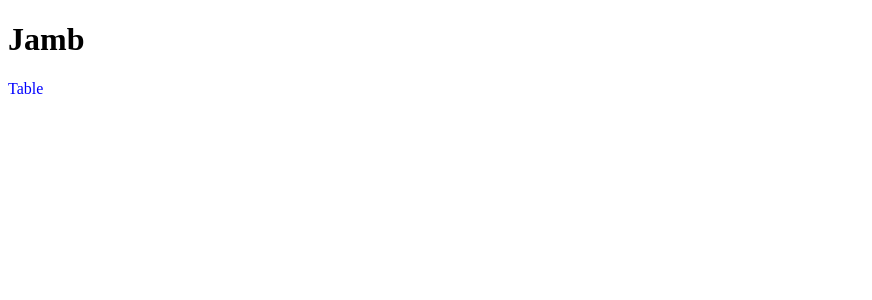
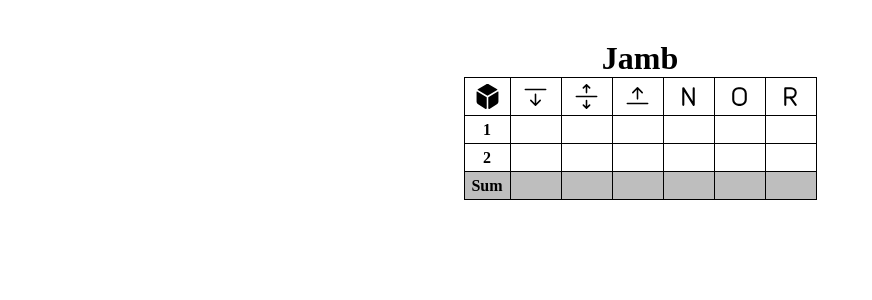
Before and after one commit to PavlePetrovic/Jamb, a React (Create React App) app: page / in a window 1280 px wide. Shown: the top 300 px of the page, without its empty margins (0-872 px from the left). Built offline with nearby package versions, Linux system fonts and the light colour scheme.

Commit message:
Table set up (#2)
* Table row component setup

* Update table setup

```diff
--- a/package.json
+++ b/package.json
@@ -8,6 +8,7 @@
     "@testing-library/user-event": "^13.5.0",
     "react": "^18.2.0",
     "react-dom": "^18.2.0",
+    "react-icons": "^4.7.1",
     "react-scripts": "5.0.1",
     "sass": "^1.56.1",
     "scss": "^0.2.4",
--- a/src/App.js
+++ b/src/App.js
@@ -1,8 +1,10 @@
-import Table from "./components/Table";
+import Table from "./components/Table/Table";
+
+import styles from './App.module.scss'
 
 function App() {
   return (
-    <div className="App">
+    <div className={styles.App}>
       <h1>Jamb</h1>
       <Table />
     </div>
--- /dev/null
+++ b/src/App.module.scss
@@ -0,0 +1,12 @@
+*{
+   box-sizing: border-box;
+   margin: 0;
+   padding: 0;
+}
+
+.App{
+   display: flex;
+   flex-direction: column;
+   align-items: center;
+   padding-top: 40px;
+}
--- a/src/components/Table.jsx
+++ /dev/null
@@ -1,11 +0,0 @@
-import React from 'react'
-
-import classes from './Table.module.scss'
-
-const Table = () => {
-  return (
-    <div className={classes.tableTest}>Table</div>
-  )
-}
-
-export default Table
--- a/src/components/Table.module.scss
+++ /dev/null
@@ -1,3 +0,0 @@
-.tableTest{
-   color: blue;
-}
--- /dev/null
+++ b/src/components/Table/Table.jsx
@@ -0,0 +1,62 @@
+import React from 'react'
+
+import { BsArrowsExpand, BsArrowBarDown, BsArrowBarUp } from 'react-icons/bs'
+import { TbLetterN, TbLetterO, TbLetterR } from 'react-icons/tb'
+import { FaDiceD6 } from 'react-icons/fa'
+import styles from './Table.module.scss'
+import TableRow from './TableRow/TableRow'
+
+const Table = () => {
+  return (
+    <>
+      <table>
+        <thead>
+          <tr>
+            <th>
+              <div className={styles['table-th-aligner']}>
+                <FaDiceD6 />
+              </div>
+            </th>
+            <th>
+              <div className={styles['table-th-aligner']}>
+                <BsArrowBarDown />
+              </div>
+            </th>
+            <th>
+              <div className={styles['table-th-aligner']}>
+                <BsArrowsExpand />
+              </div>
+            </th>
+            <th>
+              <div className={styles['table-th-aligner']}>
+                <BsArrowBarUp />
+              </div>
+            </th>
+            <th>
+              <div className={styles['table-th-aligner']}>
+                <TbLetterN />
+              </div>
+            </th>
+            <th>
+              <div className={styles['table-th-aligner']}>
+                <TbLetterO />
+              </div>
+            </th>
+            <th>
+              <div className={styles['table-th-aligner']}>
+                <TbLetterR />
+              </div>
+            </th>
+          </tr>
+        </thead>
+        <tbody>
+          <TableRow rowType='1' />
+          <TableRow rowType='2' />
+          <TableRow rowType='Sum' sum={true}/>
+        </tbody>
+      </table>
+    </>
+  )
+}
+
+export default Table
--- /dev/null
+++ b/src/components/Table/Table.module.scss
@@ -0,0 +1,25 @@
+table{
+   border-collapse: collapse;
+   text-align: center;
+   border-radius: 15px;
+
+   thead {
+      tr {
+         .table-th-aligner {
+            display: flex;
+            align-items: center;
+            justify-content: center;
+            font-size: 25px;
+         }
+
+         th {
+            padding: 6px;
+            padding-inline: 10px;
+         }
+      }
+   }
+}
+
+table, th, td {
+   border: 1px solid black;
+}
--- /dev/null
+++ b/src/components/Table/TableRow/TableRow.jsx
@@ -0,0 +1,43 @@
+import React from 'react'
+
+import styles from './TableRow.module.scss'
+
+const TableRow = (props) => {
+  return (
+   <tr className={props.sum ? styles['table-row-sum'] : ''}>
+      <th>{props.rowType}</th>
+      <td>
+         <div>
+            <input type="text"/>
+         </div>
+      </td>
+      <td>
+         <div>
+            <input type="text"/>
+         </div>
+      </td>
+      <td>
+         <div>
+            <input type="text"/>
+         </div>
+      </td>
+      <td>
+         <div>
+            <input type="text"/>
+         </div>
+      </td>
+      <td>
+         <div>
+            <input type="text"/>
+         </div>
+      </td>
+      <td>
+         <div>
+            <input type="text"/>
+         </div>
+      </td>
+   </tr>
+  )
+}
+
+export default TableRow
--- /dev/null
+++ b/src/components/Table/TableRow/TableRow.module.scss
@@ -0,0 +1,28 @@
+.table-row-sum {
+   th {
+      background-color: rgb(190, 190, 190);
+   }
+
+   td {
+      div {
+         input {
+            background-color: rgb(190, 190, 190);
+         }
+      }
+   }
+}
+
+tr {
+   td {
+      div {
+         display: flex;
+         justify-content: center;
+         align-items: center;
+         input {
+            border: none;
+            padding: 6px;
+            width: 50px;
+         }
+      }
+   }
+}
```
Also changed, not shown: 1 other file (tests, documents, lock files or other folders).
